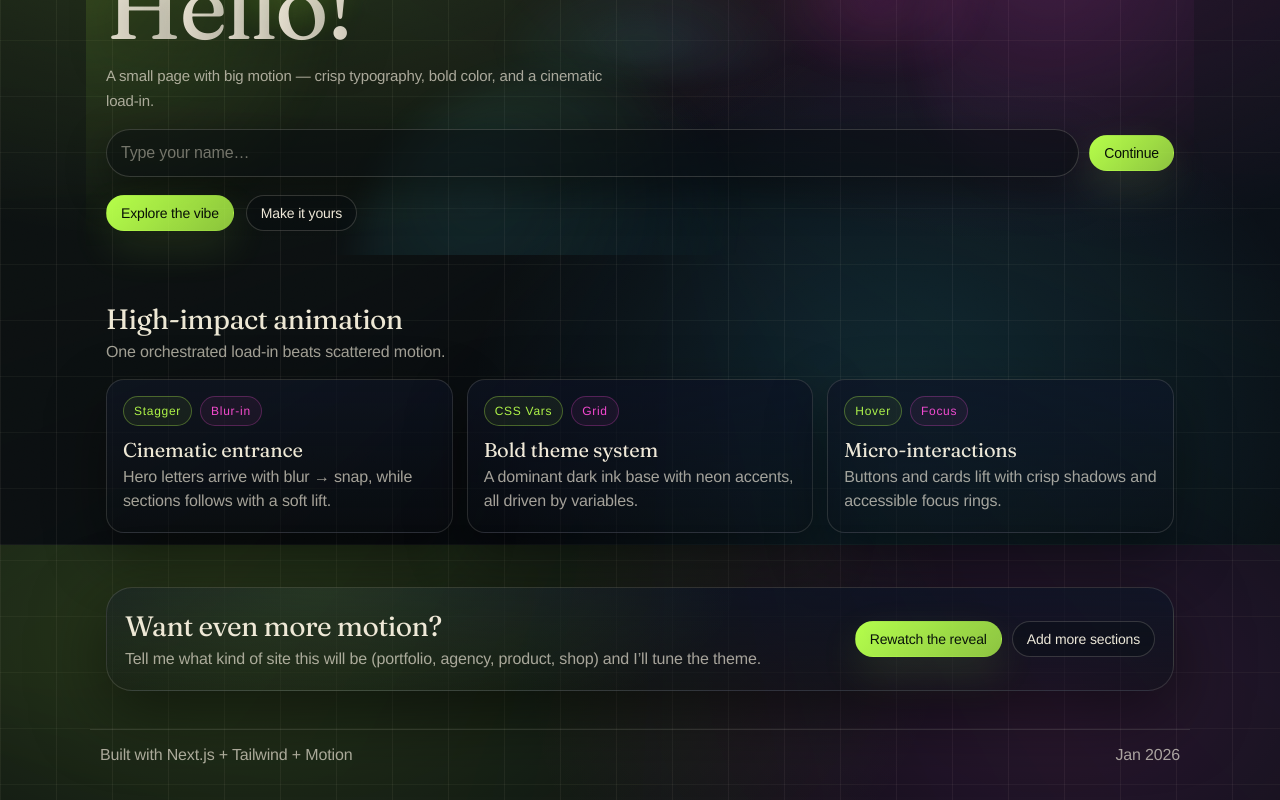
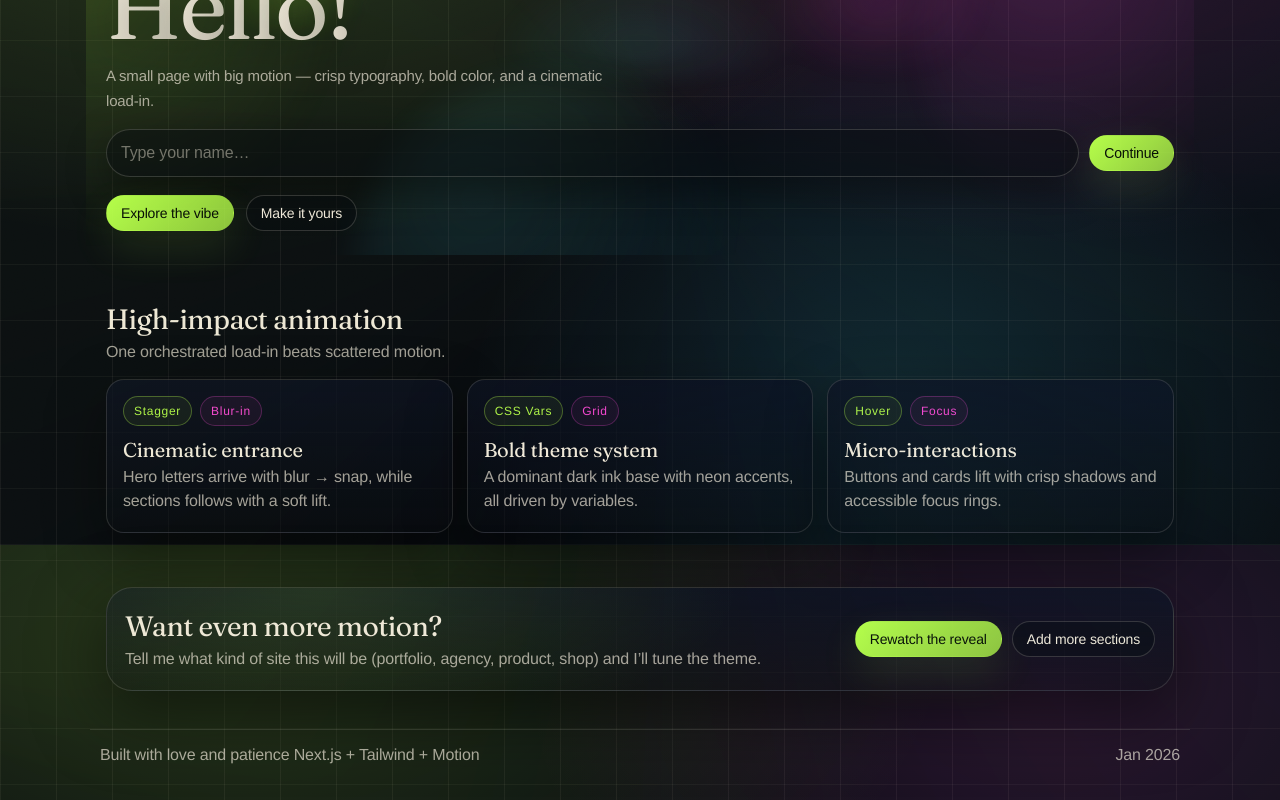
Before and after one commit to piyushsarkar-dev/My-next-js, a Next.js app: page / in a window 1280 px wide. Shown: the part 255-1055 px from the top of the page. Built offline with nearby package versions, Linux system fonts and the light colour scheme; a web font is replaced by a local one.

Commit message:
Update page.tsx

```diff
--- a/src/app/page.tsx
+++ b/src/app/page.tsx
@@ -121,7 +121,7 @@ export default function Page() {
 				className="footer reveal"
 				style={{ ["--d" as never]: "220ms" }}>
 				<span className="muted">
-					Built with Next.js + Tailwind + Motion
+					Built with love and patience Next.js + Tailwind + Motion
 				</span>
 				<span className="muted">Jan 2026</span>
 			</footer>
```
